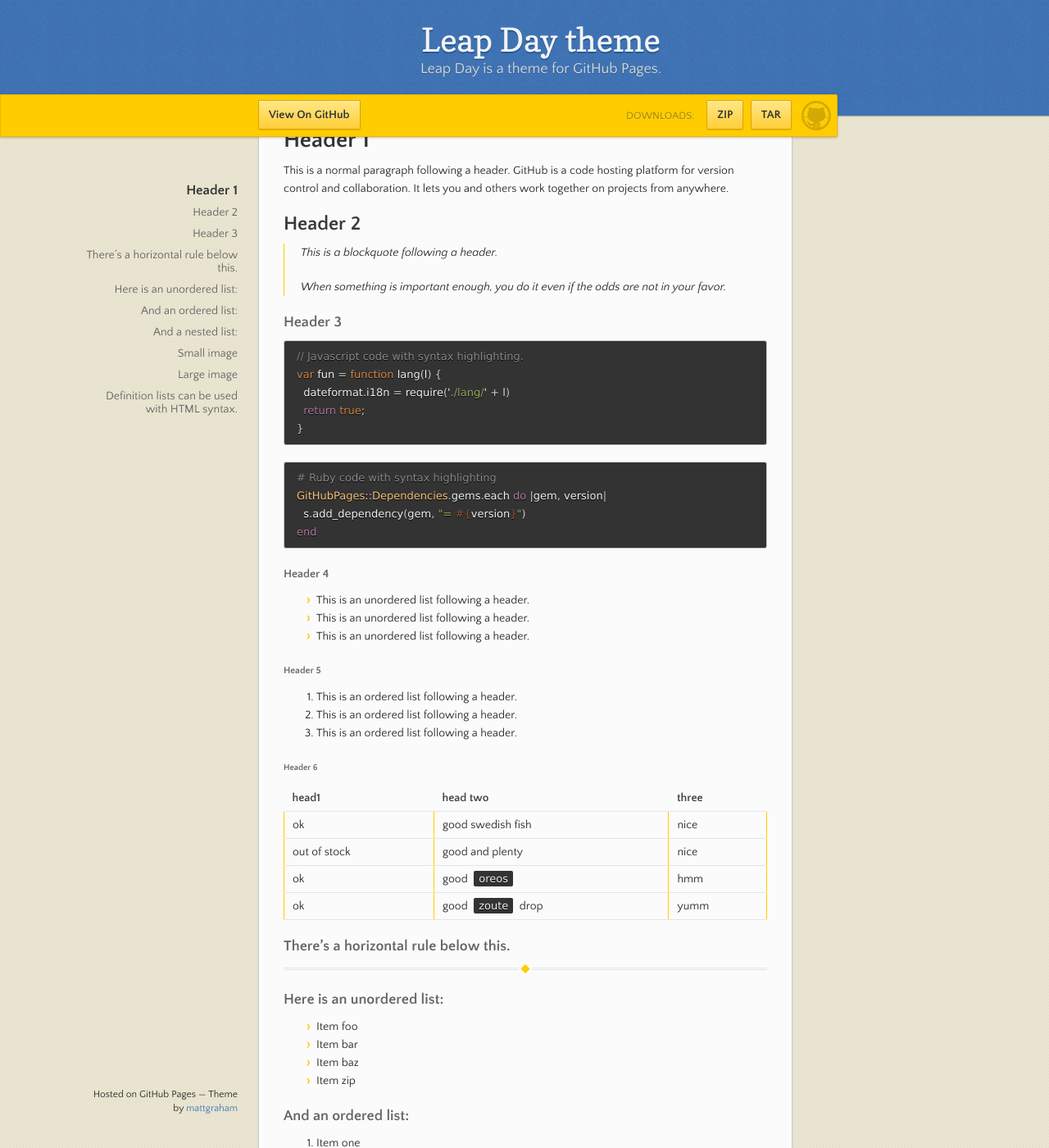
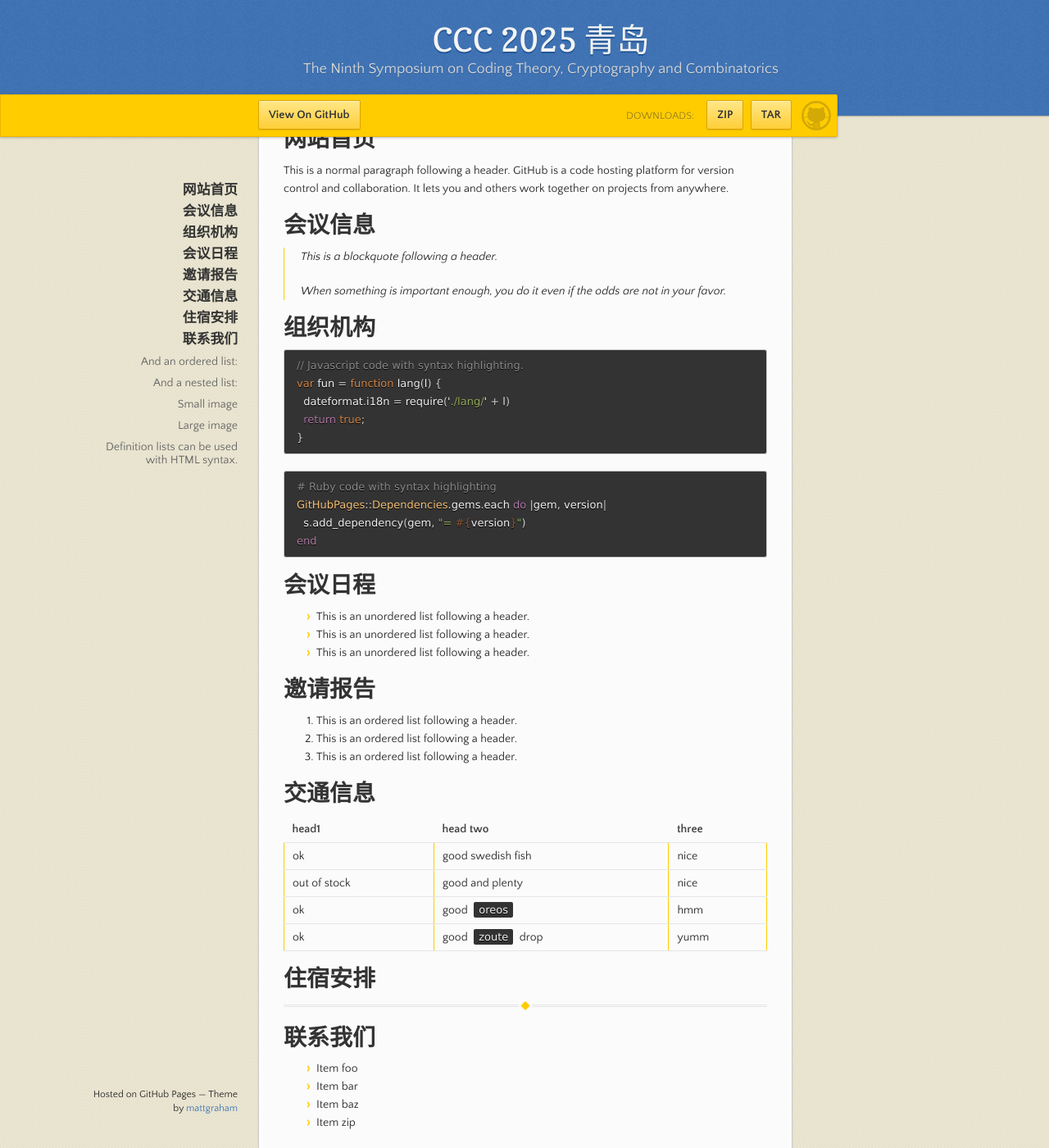
Before and after one commit to ccc2025qd/ccc2025qd.github.io, a Jekyll site: the page built from index.md, in a window 1280 px wide and 1400 px high, scrolled down 255 px. Shown: the whole window at 82% size. Built offline with Jekyll 4.4.1, drawn with Linux system fonts in a browser that asks for light colours.

Commit message:
pages with no context

````diff
--- a/_config.yml
+++ b/_config.yml
@@ -1,5 +1,12 @@
-title: Leap Day theme
-description: Leap Day is a theme for GitHub Pages.
+encoding: utf-8
+lang: zh-CN
+title: CCC 2025 青岛
+description: The Ninth Symposium on Coding Theory, Cryptography and Combinatorics
 show_downloads: true
+markdown: kramdown
+kramdown:
+  auto_ids: false
+  toc_levels: 1..6
+  header_offset: 0
 google_analytics:
 theme: jekyll-theme-leap-day
--- a/_layouts/default.html
+++ b/_layouts/default.html
@@ -1,5 +1,5 @@
 <!doctype html>
-<html lang="{{ site.lang | default: "en-US" }}">
+<html lang="{{ site.lang }}">
   <head>
     <meta charset="utf-8">
     <meta http-equiv="X-UA-Compatible" content="IE=edge">
--- a/index.md
+++ b/index.md
@@ -1,6 +1,7 @@
 ---
 layout: default
 ---
+<!-- markdownlint-disable -->
 
 Text can be **bold**, _italic_, or ~~strikethrough~~.
 
@@ -10,17 +11,20 @@ There should be whitespace between paragraphs.
 
 There should be whitespace between paragraphs. We recommend including a README, or a file with information about your project.
 
-# Header 1
+# 网站首页
+{: #website}
 
 This is a normal paragraph following a header. GitHub is a code hosting platform for version control and collaboration. It lets you and others work together on projects from anywhere.
 
-## Header 2
+# 会议信息
+{: #meeting}
 
 > This is a blockquote following a header.
 >
 > When something is important enough, you do it even if the odds are not in your favor.
 
-### Header 3
+# 组织机构
+{: #organization}
 
 ```js
 // Javascript code with syntax highlighting.
@@ -37,19 +41,22 @@ GitHubPages::Dependencies.gems.each do |gem, version|
 end
 ```
 
-#### Header 4
+# 会议日程
+{: #agenda}
 
 *   This is an unordered list following a header.
 *   This is an unordered list following a header.
 *   This is an unordered list following a header.
 
-##### Header 5
+# 邀请报告
+{: #reports}
 
 1.  This is an ordered list following a header.
 2.  This is an ordered list following a header.
 3.  This is an ordered list following a header.
 
-###### Header 6
+# 交通信息
+{: #traffic}
 
 | head1        | head two          | three |
 |:-------------|:------------------|:------|
@@ -58,11 +65,13 @@ end
 | ok           | good `oreos`      | hmm   |
 | ok           | good `zoute` drop | yumm  |
 
-### There's a horizontal rule below this.
+# 住宿安排
+{: #accommodation}
 
 * * *
 
-### Here is an unordered list:
+# 联系我们
+{: #contact}
 
 *   Item foo
 *   Item bar
````
